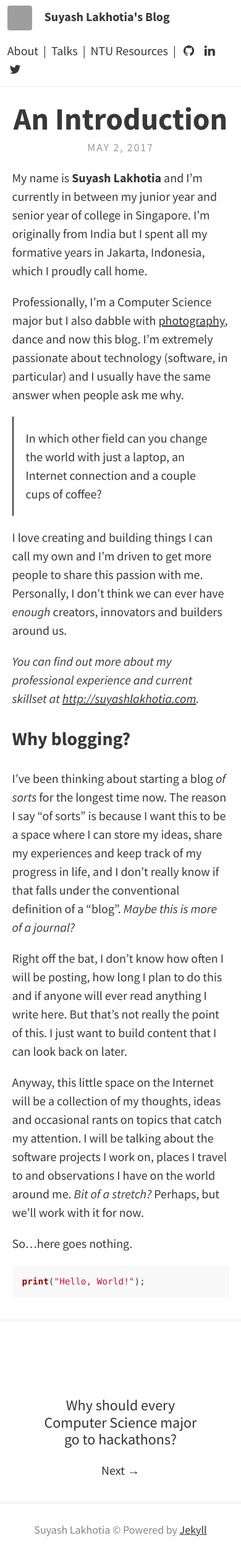
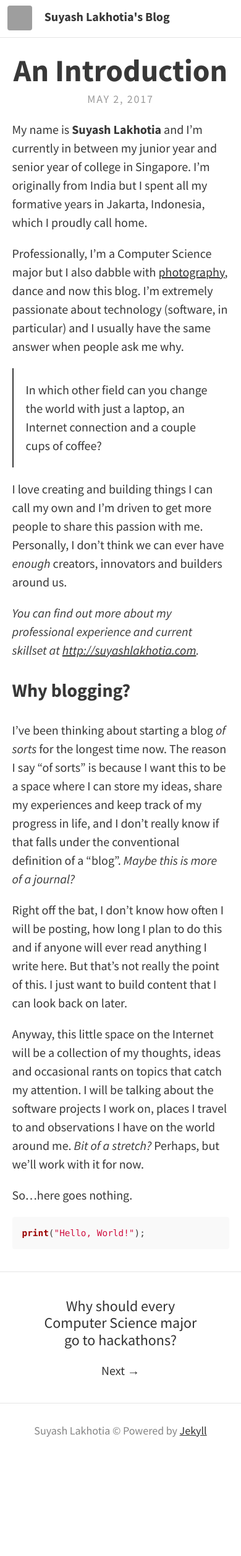
Before and after one commit to SuyashLakhotia/blog, a Jekyll site: the page built from _posts/2017-05-02-an-introduction.md, in a window 390 px wide. Shown: the whole page at 62% size. Built offline with Jekyll 4.4.1, drawn with Linux system fonts in a browser that asks for light colours; nearby versions of some CDN libraries; after the commit the page ends 2350 px from its top, so only the background shows below that; grey boxes are pictures that could not be loaded.

Commit message:
Fixed Responsiveness Issues on Mobile

```diff
--- a/_layouts/post.html
+++ b/_layouts/post.html
@@ -16,18 +16,17 @@ layout: default
 {% if site.theme_settings.post_navigation %}
 <div id="post-nav">
     {% if page.previous.url %}
-    <a id="prev-post" class="post-exists" href="{{ site.baseurl }}{{ page.previous.url }}">
+    <a id="prev-post" href="{{ site.baseurl }}{{ page.previous.url }}">
         <span class="page-title">{{ page.previous.title }}</span>
         <span class="nav-label">
             <span aria-hidden="true">←</span> Previous
         </span>
     </a>
     {% else %}
-    <a id="prev-post">
-    </a>
+    <div class="post-nav-placeholder"></div>
     {% endif %}
     {% if page.next.url %}
-    <a id="next-post" class="post-exists" href="{{ site.baseurl }}{{ page.next.url }}">
+    <a id="next-post" href="{{ site.baseurl }}{{ page.next.url }}">
         <span class="page-title">{{ page.next.title }}</span>
         <span class="nav-label">
             Next <span aria-hidden="true">→</span>
--- a/_sass/includes/_header.scss
+++ b/_sass/includes/_header.scss
@@ -52,3 +52,9 @@
         }
     }
 }
+
+@media (max-width: 768px) {
+    .site-header .site-nav {
+        display: none;
+    }
+}
--- a/_sass/layouts/_index.scss
+++ b/_sass/layouts/_index.scss
@@ -37,13 +37,13 @@
 
 // Pagination
 .pagination .button {
-    margin: 0 1.5em;
+    margin: 0.5em 1.5em;
     i {
         vertical-align: middle;
     }
 }
 
 .pagination {
-    padding: $padding-small $padding-large 0 $padding-large;
+    padding: $padding-small $padding-small 0 $padding-small;
     text-align: center;
 }
--- a/_sass/layouts/_posts.scss
+++ b/_sass/layouts/_posts.scss
@@ -82,6 +82,7 @@ header {
     }
 
     a {
+        @extend .button-link;
         padding: 2em 3em;
         border: 1px solid rgba(255, 255, 255, 0);
         text-align: center;
@@ -91,11 +92,14 @@ header {
         }
     }
 
-    a.post-exists {
-        @extend .button-link;
-    }
-
     i {
         vertical-align: middle;
     }
+
+    .post-nav-placeholder {
+        width: 50%;
+        @media screen and (max-width: 576px) {
+            display: none;
+        }
+    }
 }
```
